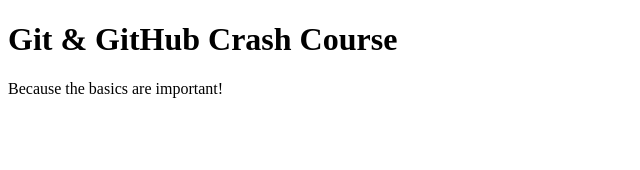
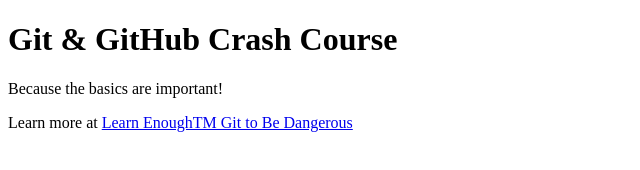
Before and after one commit to Dev4692/github-crash-course, a plain HTML site: page index.html in a window 1280 px wide. Shown: the whole page, without its empty margins (0-640 px from the left). Drawn offline with Linux system fonts and the light colour scheme.

Commit message:
added link to doc

```diff
--- a/index.html
+++ b/index.html
@@ -9,5 +9,10 @@
   <body>
     <h1>Git & GitHub Crash Course</h1>
     <p>Because the basics are important!</p>
+    <p>Learn more at
+      <a href="https://learnenough.com/git-tutorial">
+        Learn EnoughTM Git to Be Dangerous
+      </a>
+    </p>
   </body>
 </html>
```
